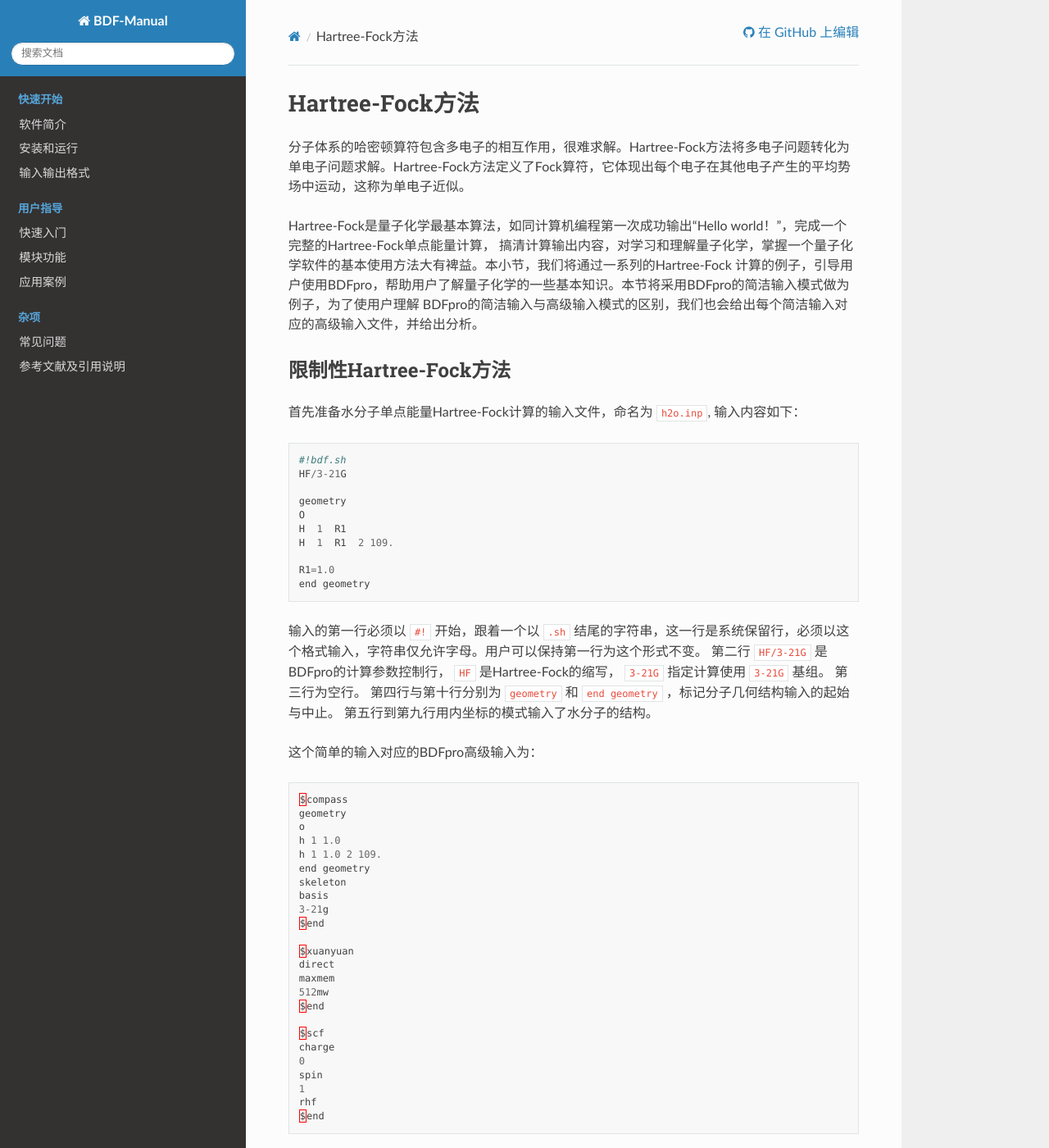
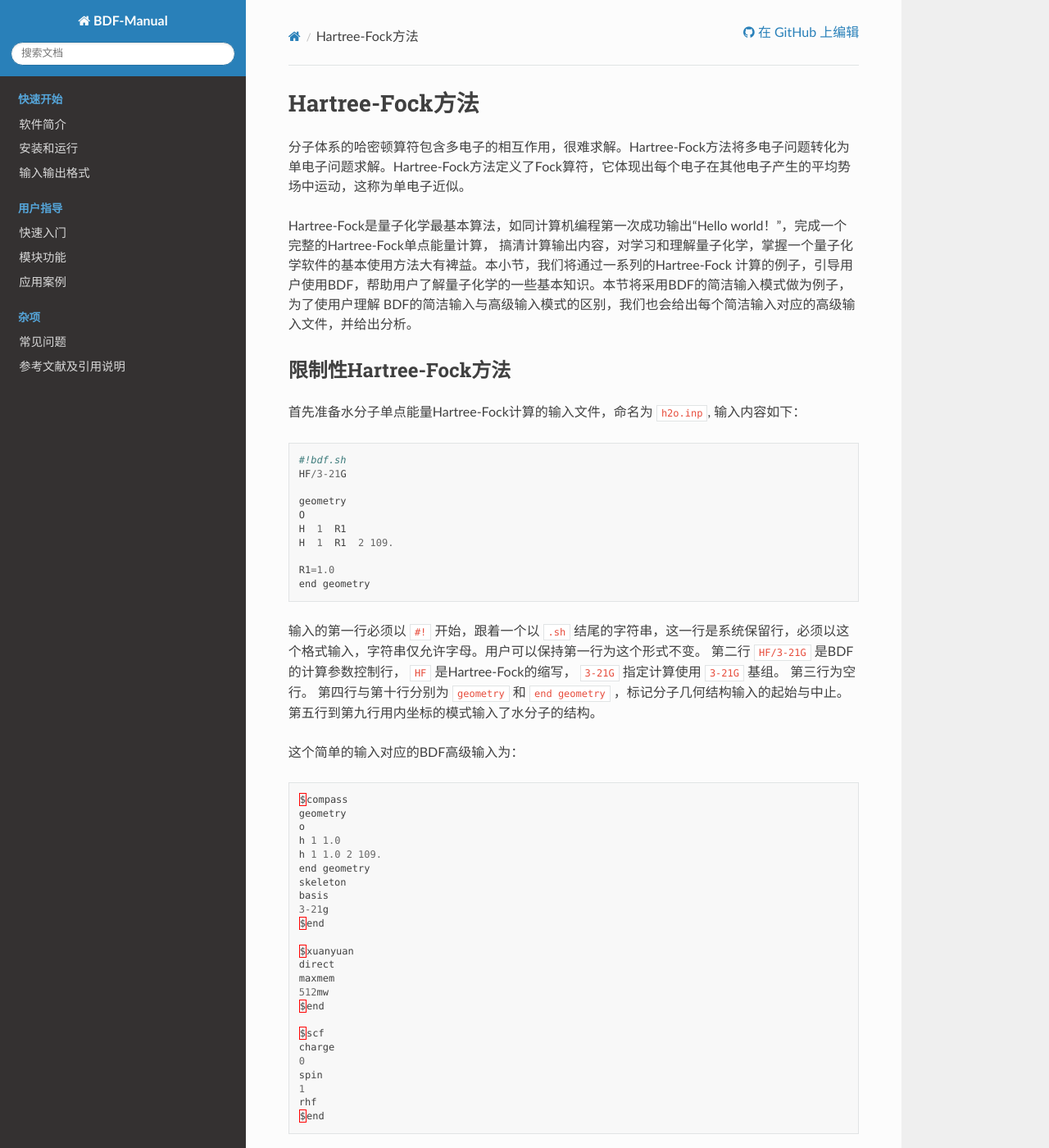
Before and after one commit to BDF-manual-maintenance/BDF-Manual, a Sphinx documentation site: the page built from source/guide/Hartree-Fock.rst, in a window 1280 px wide and 1400 px high. Shown: the whole window at 82% size. Built offline with Sphinx 7.4.7 and the Read the Docs theme 2.0.0, drawn with Linux system fonts in a browser that asks for light colours; pages that are not in the unit, such as notebooks, are missing from menus; some of the changed text lies outside the part shown.

Commit message:
BDFpro改成BDF

```diff
--- a/source/guide/Hartree-Fock.rst
+++ b/source/guide/Hartree-Fock.rst
@@ -5,8 +5,8 @@ Hartree-Fock方法
 
 Hartree-Fock是量子化学最基本算法，如同计算机编程第一次成功输出“Hello world！”，完成一个完整的Hartree-Fock单点能量计算，
 搞清计算输出内容，对学习和理解量子化学，掌握一个量子化学软件的基本使用方法大有裨益。本小节，我们将通过一系列的Hartree-Fock
-计算的例子，引导用户使用BDFpro，帮助用户了解量子化学的一些基本知识。本节将采用BDFpro的简洁输入模式做为例子，为了使用户理解
-BDFpro的简洁输入与高级输入模式的区别，我们也会给出每个简洁输入对应的高级输入文件，并给出分析。
+计算的例子，引导用户使用BDF，帮助用户了解量子化学的一些基本知识。本节将采用BDF的简洁输入模式做为例子，为了使用户理解
+BDF的简洁输入与高级输入模式的区别，我们也会给出每个简洁输入对应的高级输入文件，并给出分析。
 
 限制性Hartree-Fock方法
 -------------------------------------------------------
@@ -26,12 +26,12 @@ BDFpro的简洁输入与高级输入模式的区别，我们也会给出每个
   end geometry
 
 输入的第一行必须以 ``#!`` 开始，跟着一个以 ``.sh`` 结尾的字符串，这一行是系统保留行，必须以这个格式输入，字符串仅允许字母。用户可以保持第一行为这个形式不变。
-第二行 ``HF/3-21G`` 是BDFpro的计算参数控制行， ``HF`` 是Hartree-Fock的缩写， ``3-21G`` 指定计算使用 ``3-21G`` 基组。
+第二行 ``HF/3-21G`` 是BDF的计算参数控制行， ``HF`` 是Hartree-Fock的缩写， ``3-21G`` 指定计算使用 ``3-21G`` 基组。
 第三行为空行。
 第四行与第十行分别为 ``geometry`` 和 ``end geometry`` ，标记分子几何结构输入的起始与中止。
 第五行到第九行用内坐标的模式输入了水分子的结构。
 
-这个简单的输入对应的BDFpro高级输入为：
+这个简单的输入对应的BDF高级输入为：
 
 .. code-block:: python
 
@@ -60,20 +60,20 @@ BDFpro的简洁输入与高级输入模式的区别，我们也会给出每个
   rhf
   $end
 
-从高级输入可以看出，BDFpro将按顺序执行模块 ``compass`` ， ``xuanyuan`` 和 ``scf`` 完成水分子的单点能量计算。
-``compass`` 用于读入分子结构，基函数等基本信息，判断分子的对称性，将分子转动到标准取向(Standard orientation，详见BDFpro对群论的使用小节)，产生对称匹配轨道等，
-并将这些信息存入BDFpro的执行目录下的文件 ``h2o.chkfil`` 。 ``compass`` 中的关键词
+从高级输入可以看出，BDF将按顺序执行模块 ``compass`` ， ``xuanyuan`` 和 ``scf`` 完成水分子的单点能量计算。
+``compass`` 用于读入分子结构，基函数等基本信息，判断分子的对称性，将分子转动到标准取向(Standard orientation，详见BDF对群论的使用小节)，产生对称匹配轨道等，
+并将这些信息存入BDF的执行目录下的文件 ``h2o.chkfil`` 。 ``compass`` 中的关键词
 
  * ``geommetry`` 到 ``end geometry`` 之间定义的分子结构;
  * ``basis`` 定义基组为``3-21G``;
- * ``Skeleton`` 指定只计算对称独立的单、双电子积分，构造骨架Fock矩阵并对称化(详见BDFpro对群论的使用小节)。
+ * ``Skeleton`` 指定只计算对称独立的单、双电子积分，构造骨架Fock矩阵并对称化(详见BDF对群论的使用小节)。
 
-执行完 ``compass`` 模块后，BDFpro利用 ``xuanyuan`` 模块计算单、双电子积分。
+执行完 ``compass`` 模块后，BDF利用 ``xuanyuan`` 模块计算单、双电子积分。
 
- * ``direct`` 关键词指定后续的自洽场计算采用积分直接的计算方法(详见BDFpro的积分计算方法小节);
+ * ``direct`` 关键词指定后续的自洽场计算采用积分直接的计算方法(详见BDF的积分计算方法小节);
  * ``maxmem`` 指定积分计算是可用的缓冲区内存为512 Mega Words。
 
-最后，BDFpro执行 ``scf`` 模块，完成基于Hartree-Fock的自洽场计算。
+最后，BDF执行 ``scf`` 模块，完成基于Hartree-Fock的自洽场计算。
 
  * ``rhf`` 指定使用限制性Hartree-Fock方法;
  * ``charge`` 指定体系的电荷为0;
@@ -102,8 +102,8 @@ BDFpro的简洁输入与高级输入模式的区别，我们也会给出每个
 
 这里，我们准备了一个 ``Bash Shell`` 脚本，定义了一些基本的环境变量，并利用 ``$BDFHOME/sbin/bdfdrv.py`` 执行计算。这里
 
- * ``BDFHOME`` 变量指定BDFpro的安装目录；
- * ``BDF_TMPDIR`` 变量指定BDFpro运行时临时文件存放目录；
+ * ``BDFHOME`` 变量指定BDF的安装目录；
+ * ``BDF_TMPDIR`` 变量指定BDF运行时临时文件存放目录；
  * ``ulimit -s unlimitted`` 设定程序可用的Stack区内存不受限；
  * ``ulimit -t unlimitted`` 设定程序执行时间不受限；
  * ``export OMP_NUM_THREADS=4`` 设定可用4个OpenMP线程执行并行计算；
@@ -115,17 +115,17 @@ BDFpro的简洁输入与高级输入模式的区别，我们也会给出每个
 
     $ ./run.sh h2o.inp &>h2o.out&
 
-由于BDFpro将默认输出打印到标准输出，这里我们用了Linux的重定向命令，将标准输出定向到文件 ``h2o.out`` 。
+由于BDF将默认输出打印到标准输出，这里我们用了Linux的重定向命令，将标准输出定向到文件 ``h2o.out`` 。
 
 计算结果分析
 -------------------------------------------------------
 计算结束后，将得到 ``h2o.out`` , ``h2o.chkfil`` , ``h2o.scforb`` 等文件。
 
- * ``h2o.out`` 是文本文件，用户可读，存储BDFpro输出打印信息；
- * ``h2o.chkfil`` 是二进制文件，用户不可读，用户在BDFpro不同模块传递信息；
+ * ``h2o.out`` 是文本文件，用户可读，存储BDF输出打印信息；
+ * ``h2o.chkfil`` 是二进制文件，用户不可读，用户在BDF不同模块传递信息；
  * ``h2o.scforb`` 是文本文件，用户可读，存储了 ``SCF`` 自洽迭代的分子轨道，轨道能等信息。
 
-如果输入文件采用的是BDFpro简洁输入模式， ``h2o.out`` 中会给出一些基本的用户设置信息,
+如果输入文件采用的是BDF简洁输入模式， ``h2o.out`` 中会给出一些基本的用户设置信息,
 
 .. code-block:: python
 
@@ -246,7 +246,7 @@ BDFpro的简洁输入与高级输入模式的区别，我们也会给出每个
     |--------------------------------------------------------------------------------------------|
 
 细心的用户可能已经注意到，这里的水分子的坐标与输入的不一样。最后， ``compass`` 会产生对称匹配轨道（Symmetry adapted orbital），并给出偶极矩和四极矩所属
-的不可约表示，打印 ``C2v`` 点群的乘法表，给出总的基函数数目和每个不可约表示对称匹配轨道数目。由于BDFpro深度使用了群论，感兴趣的用户可以通过BDFpro的输出对照学习群论知识。
+的不可约表示，打印 ``C2v`` 点群的乘法表，给出总的基函数数目和每个不可约表示对称匹配轨道数目。由于BDF深度使用了群论，感兴趣的用户可以通过BDF的输出对照学习群论知识。
 
 .. code-block:: python
 
@@ -306,10 +306,10 @@ BDFpro的简洁输入与高级输入模式的区别，我们也会给出每个
 
 .. note::
 
-    Tips：BDFpro的每个模块执行，都会有开始执行和之行结束的时间统计，也方便了用户具体定位哪个计算模块出错。
+    Tips：BDF的每个模块执行，都会有开始执行和之行结束的时间统计，也方便了用户具体定位哪个计算模块出错。
 
 
-一般的，单点能量计算执行的第二个模块是 ``xuanyuan`` ，计算单、双电子积分。BDFpro简洁输入模式默认采用积分直接算法，
+一般的，单点能量计算执行的第二个模块是 ``xuanyuan`` ，计算单、双电子积分。BDF简洁输入模式默认采用积分直接算法，
 只计算和保存单电子积分及需要做Schwartz积分与筛选的特殊双电子积分。如果用户指定了 ``nodirect`` 关键词，双电子积分
 将被计算并保存到硬盘。 ``xuanyuan`` 模块的输出比较简单，一般不需要特别关注。这里，我们给出最关键的输出：
 
@@ -338,7 +338,7 @@ BDFpro的简洁输入与高级输入模式的区别，我们也会给出每个
 
 从输出我们看到单电子重叠、动能与核吸引积分被计算，还计算了偶极矩和四极矩积分。由于输入要求积分直接的SCF计算(Direct SCF)，双电子积分计算被忽略。
 
-最后，BDFpro调用 ``scf`` 模块执行 ``RHF`` 自洽场计算。需要关注的信息有：
+最后，BDF调用 ``scf`` 模块执行 ``RHF`` 自洽场计算。需要关注的信息有：
 
 .. code-block:: python
 
@@ -461,7 +461,7 @@ BDFpro的简洁输入与高级输入模式的区别，我们也会给出每个
  * ``Alpha   LUMO energy:`` 给出了LUMO轨道能量，单位为au及eV，属于B2表示；
  * ``HOMO-LUMO gap:`` 给出HOMO和LUMO轨道的能差。
 
-为了减少输出行数，BDFpro默认不打印轨道成分及分子轨道系数，只按照不可约表示分类给出部分轨道占据数和轨道能信息，如下：
+为了减少输出行数，BDF默认不打印轨道成分及分子轨道系数，只按照不可约表示分类给出部分轨道占据数和轨道能信息，如下：
 
 .. code-block:: python
 
@@ -516,7 +516,7 @@ BDFpro的简洁输入与高级输入模式的区别，我们也会给出每个
 非限制性Hartree-Fock方法
 -----------------------------------------------------------------
 对于基数电子体系或高自旋态，需要用 ``UHF`` 或者限制性开壳层Hartree-Fock （restricted open-shell Hartree-Fock）方法。
-BDFpro默认奇数电子体系自旋多重度为2，BDFpro将利用UHF计算。例如对于C3H5
+BDF默认奇数电子体系自旋多重度为2，BDF将利用UHF计算。例如对于C3H5
 
 .. code-block:: python
 
@@ -609,7 +609,7 @@ UHF计算输出和RHF类似，从 ``scf`` 模块输出可以检查电荷和自
 限制性开壳层Hartree-Fock方法
 ------------------------------------------------------------------------------------------
 
-限制性开壳层Hartree-Fock(Restricted open-shell Hartree-Fock - ROHF)可以计算开壳层分子体系，在BDFpro中，ROHF
+限制性开壳层Hartree-Fock(Restricted open-shell Hartree-Fock - ROHF)可以计算开壳层分子体系，在BDF中，ROHF
 可与SA-TDDFT结合，解决激发态的自旋污染问题。这里给出一个 ``CH2`` 三重态的ROHF算例，
 
 .. code-block:: python
--- a/source/guide/TD.rst
+++ b/source/guide/TD.rst
@@ -5,7 +5,7 @@ BDF支持多种激发态计算方法，其中以基于Kohn-Sham参考态的线
 
 1. 支持各种自旋翻转（spin-flip）方法；
 2. 支持自旋匹配TDDFT方法X-TDDFT，可以有效解决参考态为开壳层时激发态存在自旋污染的问题，适用于自由基、过渡金属等体系的激发态计算；
-3. 支持核激发态（core excited state）相关的计算，如计算X射线吸收谱（XAS）。一般的TDDFT算法为了计算一个激发态，常需要同时把比该激发态的激发能更低的所有态均计算出来，而核激发态的能量通常非常高，这样做是不现实的。而BDFpro所使用的iVI方法则可以在不计算更低的激发态的情况下，直接计算某个较高的能量区间内的所有激发态，从而大大节省计算资源。
+3. 支持核激发态（core excited state）相关的计算，如计算X射线吸收谱（XAS）。一般的TDDFT算法为了计算一个激发态，常需要同时把比该激发态的激发能更低的所有态均计算出来，而核激发态的能量通常非常高，这样做是不现实的。而BDF所使用的iVI方法则可以在不计算更低的激发态的情况下，直接计算某个较高的能量区间内的所有激发态，从而大大节省计算资源。
 
 除此之外，BDF还支持在pp-TDA水平下计算激发态，以及利用MOM方法在SCF水平下计算激发态等。
 
```
